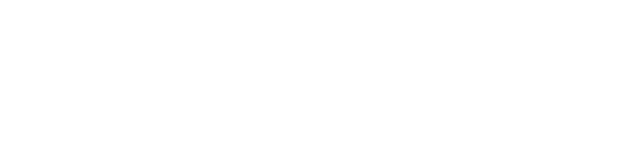
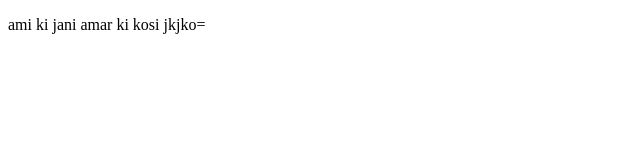
Before and after one commit to foysal5965/first.html1, a plain HTML site: page index.html in a window 1280 px wide. Shown: the whole page, without its empty margins (0-640 px from the left). Drawn offline with Linux system fonts and the light colour scheme.

Commit message:
its a commit

```diff
--- a/index.html
+++ b/index.html
@@ -7,6 +7,6 @@
     <title>first repo</title>
 </head>
 <body>
-
+    <p>ami ki jani amar ki kosi jkjko=</p>
 </body>
 </html>
```
